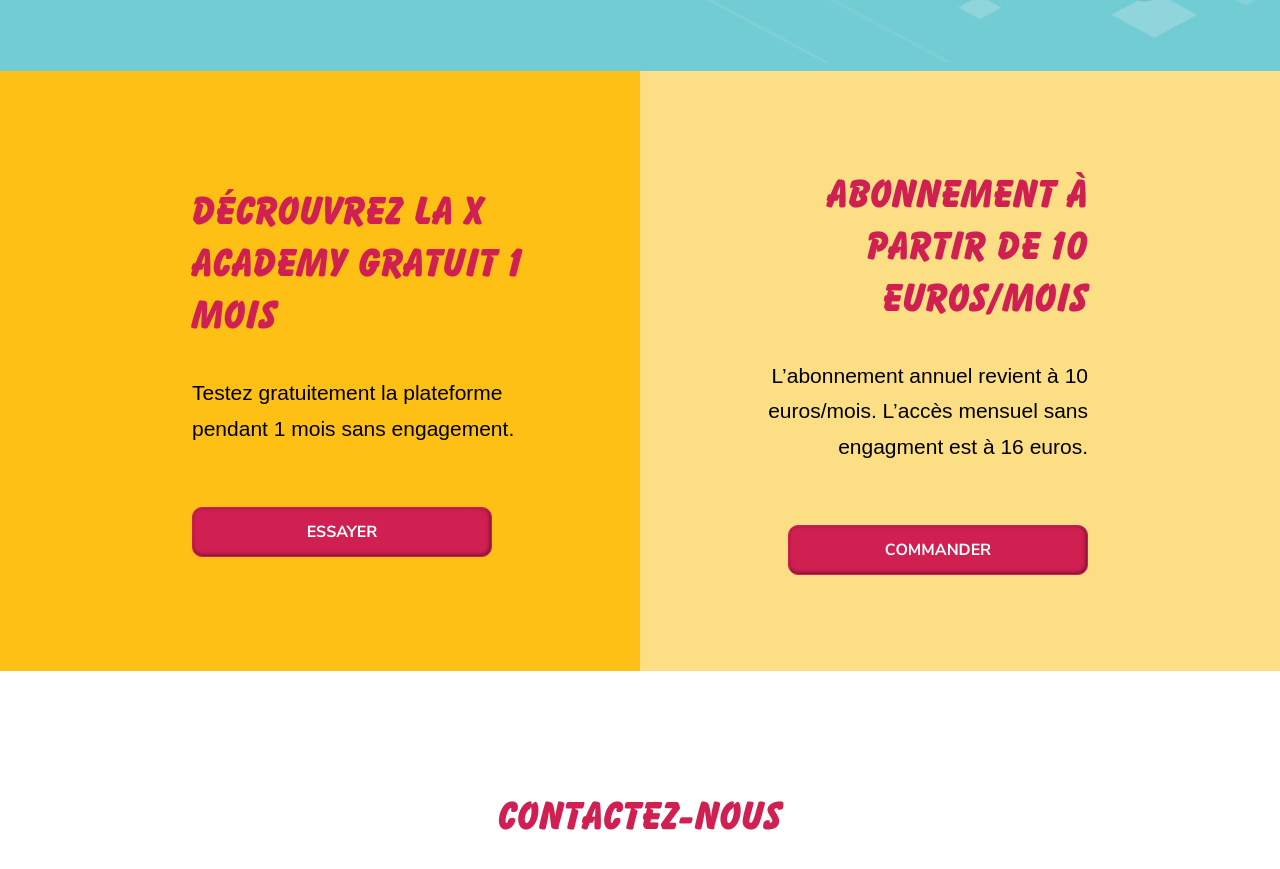
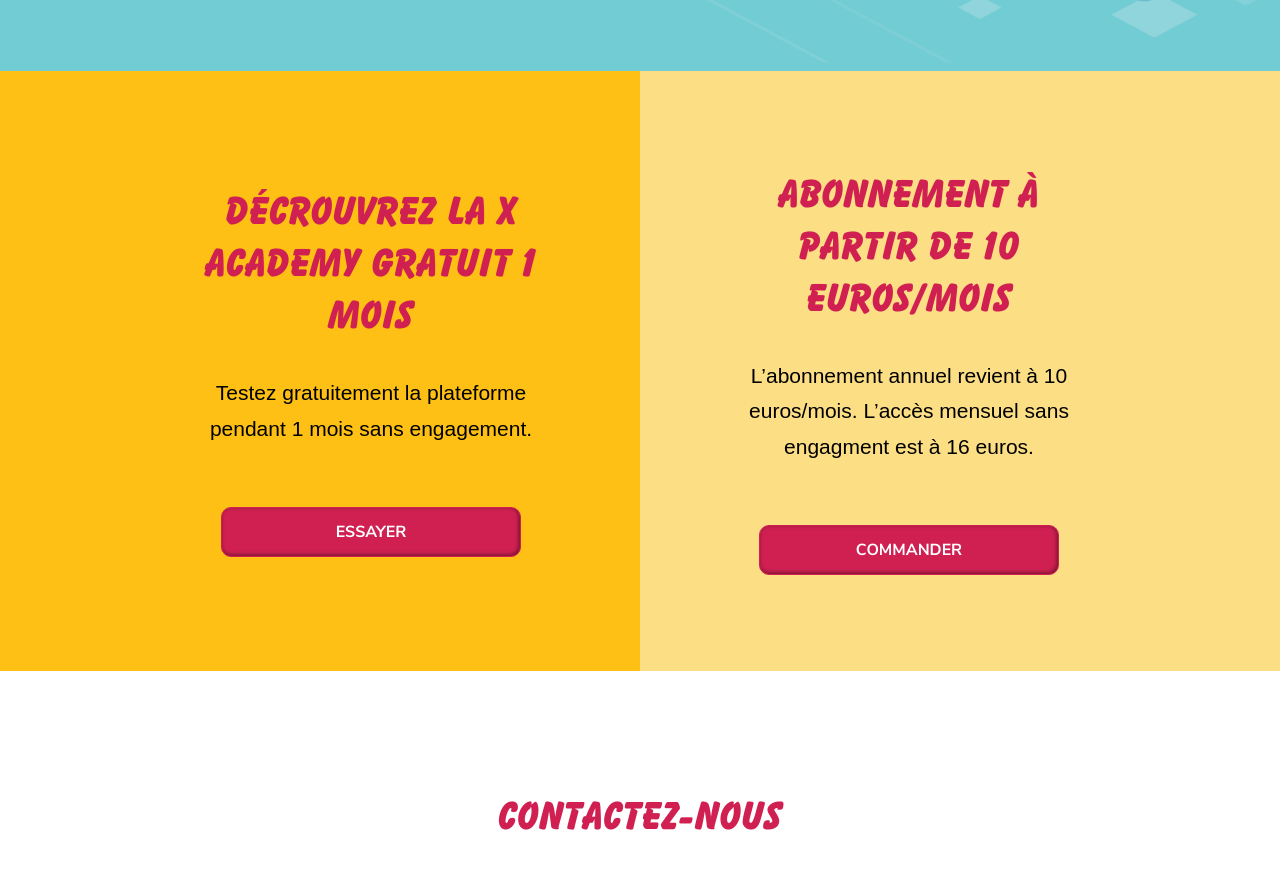
Before and after one commit to RomanR301/xademy, a website: page #src/index.html in a window 1280 px wide. Shown: the part 3207-4076 px from the top of the page. Drawn offline with nearby package versions, Linux system fonts and the light colour scheme; files that its build step writes are made by us from their sources; files whose address does not match are found by name; a web font is replaced by a local one.

Commit message:
minor fixes

```diff
--- a/#src/scss/pages/home.scss
+++ b/#src/scss/pages/home.scss
@@ -190,7 +190,7 @@
           // padding: 50px 90px 50px 15%;
           padding: 50px 90px 50px 15%;
           background: $orangeColor;
-          text-align: left;
+          text-align: center;
           @media (min-width: 2000px) {
             padding: 80px 90px 80px 20%;
           }
@@ -199,18 +199,18 @@
           }
           @media (max-width: $breakpoint-lg) {
             padding: 30px 15px;
-            text-align: center;
+            // text-align: center;
           }
           & .btn {
-            margin: 0 auto 0 0;
+            margin: 0 auto;
             @media (max-width: $breakpoint-lg) {
-              margin: 0 auto;
+              // margin: 0 auto;
             }
           }
         }
         & .info-text:last-child {
           padding: 50px 15% 50px 90px;
-          text-align: right;
+          text-align: center;
           @media (min-width: 2000px) {
             padding: 80px 20% 80px 90px;
           }
@@ -219,12 +219,12 @@
           }
           @media (max-width: $breakpoint-lg) {
             padding: 30px 15px;
-            text-align: center;
+            // text-align: center;
           }
           & .btn {
-            margin: 0 0 0 auto;
+            margin: 0 auto;
             @media (max-width: $breakpoint-lg) {
-              margin: 0 auto;
+              // margin: 0 auto;
             }
           }
         }
```
Also changed, not shown: xademy/css/style.css, xademy/css/style.min.css, 1 other file.
